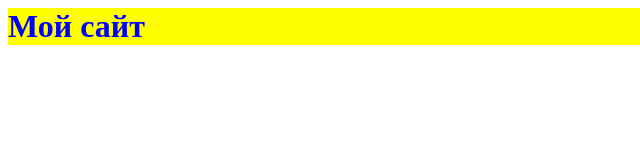
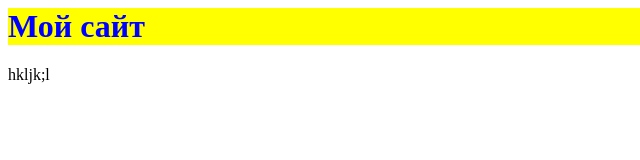
Before and after one commit to kupermuper/Site1, a plain HTML site: page index.html in a window 1280 px wide. Shown: the full height of the page, 0-640 px from the left. Drawn offline with Linux system fonts and the light colour scheme.

Commit message:
Update index.html

```diff
--- a/index.html
+++ b/index.html
@@ -1,4 +1,5 @@
 <html>
     <link rel="stylesheet" href="style.css"/>
   <h1>Мой сайт</h1>
+    <p>hkljk;l</p>
 </html>
```
